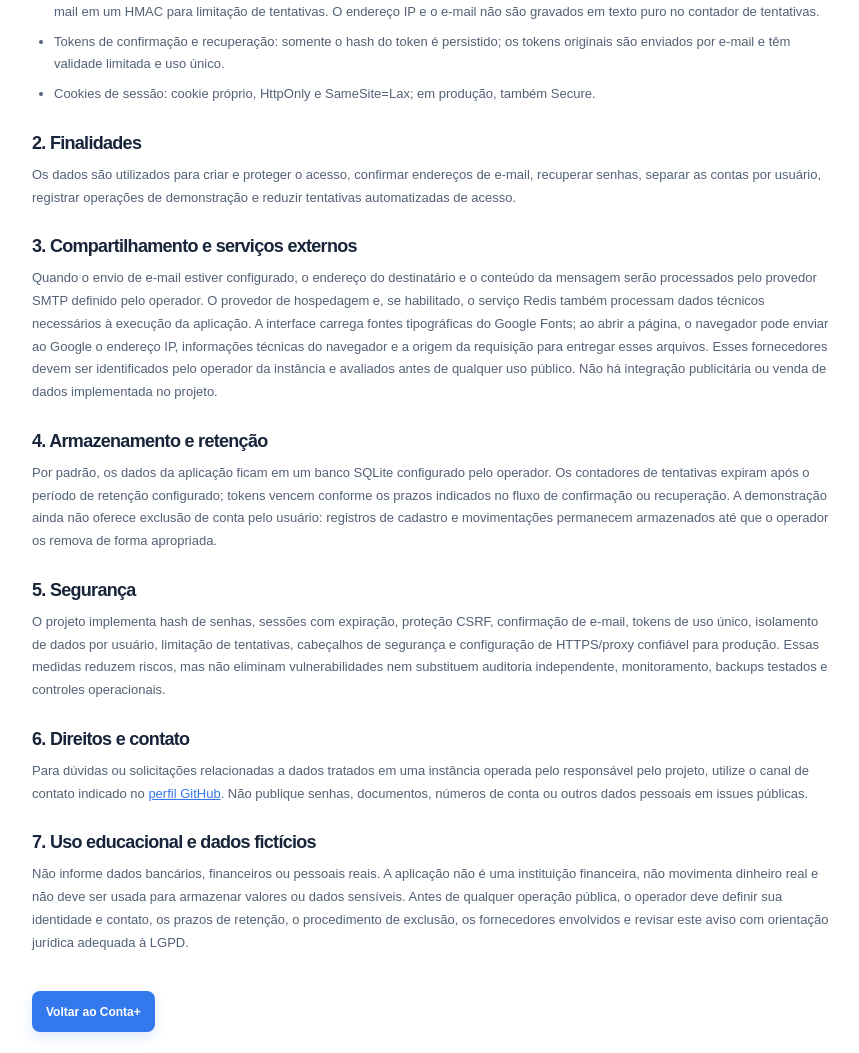
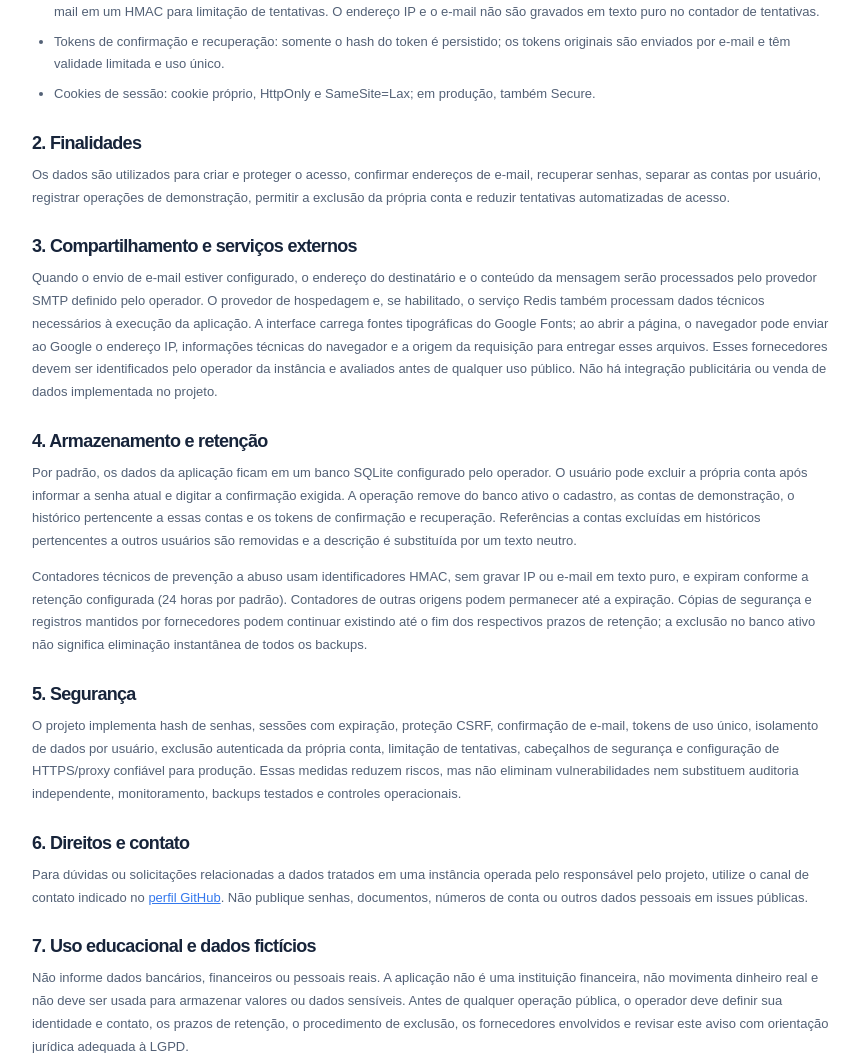
Before and after one commit to lucasmportela/Conta-Plus-Sistema-de-Contas-Bancarias, a Flask app: page /privacidade in a window 1280 px wide. Shown: the part 471-1524 px from the top of the page, without its empty margins (207-1066 px from the left). Run offline with Flask 3, Linux system fonts and the light colour scheme.

Commit message:
docs: descreve exclusao e retencao de dados

```diff
--- a/templates/privacy.html
+++ b/templates/privacy.html
@@ -28,16 +28,17 @@
       </ul>
 
       <h2>2. Finalidades</h2>
-      <p>Os dados são utilizados para criar e proteger o acesso, confirmar endereços de e-mail, recuperar senhas, separar as contas por usuário, registrar operações de demonstração e reduzir tentativas automatizadas de acesso.</p>
+      <p>Os dados são utilizados para criar e proteger o acesso, confirmar endereços de e-mail, recuperar senhas, separar as contas por usuário, registrar operações de demonstração, permitir a exclusão da própria conta e reduzir tentativas automatizadas de acesso.</p>
 
       <h2>3. Compartilhamento e serviços externos</h2>
       <p>Quando o envio de e-mail estiver configurado, o endereço do destinatário e o conteúdo da mensagem serão processados pelo provedor SMTP definido pelo operador. O provedor de hospedagem e, se habilitado, o serviço Redis também processam dados técnicos necessários à execução da aplicação. A interface carrega fontes tipográficas do Google Fonts; ao abrir a página, o navegador pode enviar ao Google o endereço IP, informações técnicas do navegador e a origem da requisição para entregar esses arquivos. Esses fornecedores devem ser identificados pelo operador da instância e avaliados antes de qualquer uso público. Não há integração publicitária ou venda de dados implementada no projeto.</p>
 
       <h2>4. Armazenamento e retenção</h2>
-      <p>Por padrão, os dados da aplicação ficam em um banco SQLite configurado pelo operador. Os contadores de tentativas expiram após o período de retenção configurado; tokens vencem conforme os prazos indicados no fluxo de confirmação ou recuperação. A demonstração ainda não oferece exclusão de conta pelo usuário: registros de cadastro e movimentações permanecem armazenados até que o operador os remova de forma apropriada.</p>
+      <p>Por padrão, os dados da aplicação ficam em um banco SQLite configurado pelo operador. O usuário pode excluir a própria conta após informar a senha atual e digitar a confirmação exigida. A operação remove do banco ativo o cadastro, as contas de demonstração, o histórico pertencente a essas contas e os tokens de confirmação e recuperação. Referências a contas excluídas em históricos pertencentes a outros usuários são removidas e a descrição é substituída por um texto neutro.</p>
+      <p>Contadores técnicos de prevenção a abuso usam identificadores HMAC, sem gravar IP ou e-mail em texto puro, e expiram conforme a retenção configurada (24 horas por padrão). Contadores de outras origens podem permanecer até a expiração. Cópias de segurança e registros mantidos por fornecedores podem continuar existindo até o fim dos respectivos prazos de retenção; a exclusão no banco ativo não significa eliminação instantânea de todos os backups.</p>
 
       <h2>5. Segurança</h2>
-      <p>O projeto implementa hash de senhas, sessões com expiração, proteção CSRF, confirmação de e-mail, tokens de uso único, isolamento de dados por usuário, limitação de tentativas, cabeçalhos de segurança e configuração de HTTPS/proxy confiável para produção. Essas medidas reduzem riscos, mas não eliminam vulnerabilidades nem substituem auditoria independente, monitoramento, backups testados e controles operacionais.</p>
+      <p>O projeto implementa hash de senhas, sessões com expiração, proteção CSRF, confirmação de e-mail, tokens de uso único, isolamento de dados por usuário, exclusão autenticada da própria conta, limitação de tentativas, cabeçalhos de segurança e configuração de HTTPS/proxy confiável para produção. Essas medidas reduzem riscos, mas não eliminam vulnerabilidades nem substituem auditoria independente, monitoramento, backups testados e controles operacionais.</p>
 
       <h2>6. Direitos e contato</h2>
       <p>Para dúvidas ou solicitações relacionadas a dados tratados em uma instância operada pelo responsável pelo projeto, utilize o canal de contato indicado no <a href="https://github.com/lucasmportela">perfil GitHub</a>. Não publique senhas, documentos, números de conta ou outros dados pessoais em issues públicas.</p>
```
